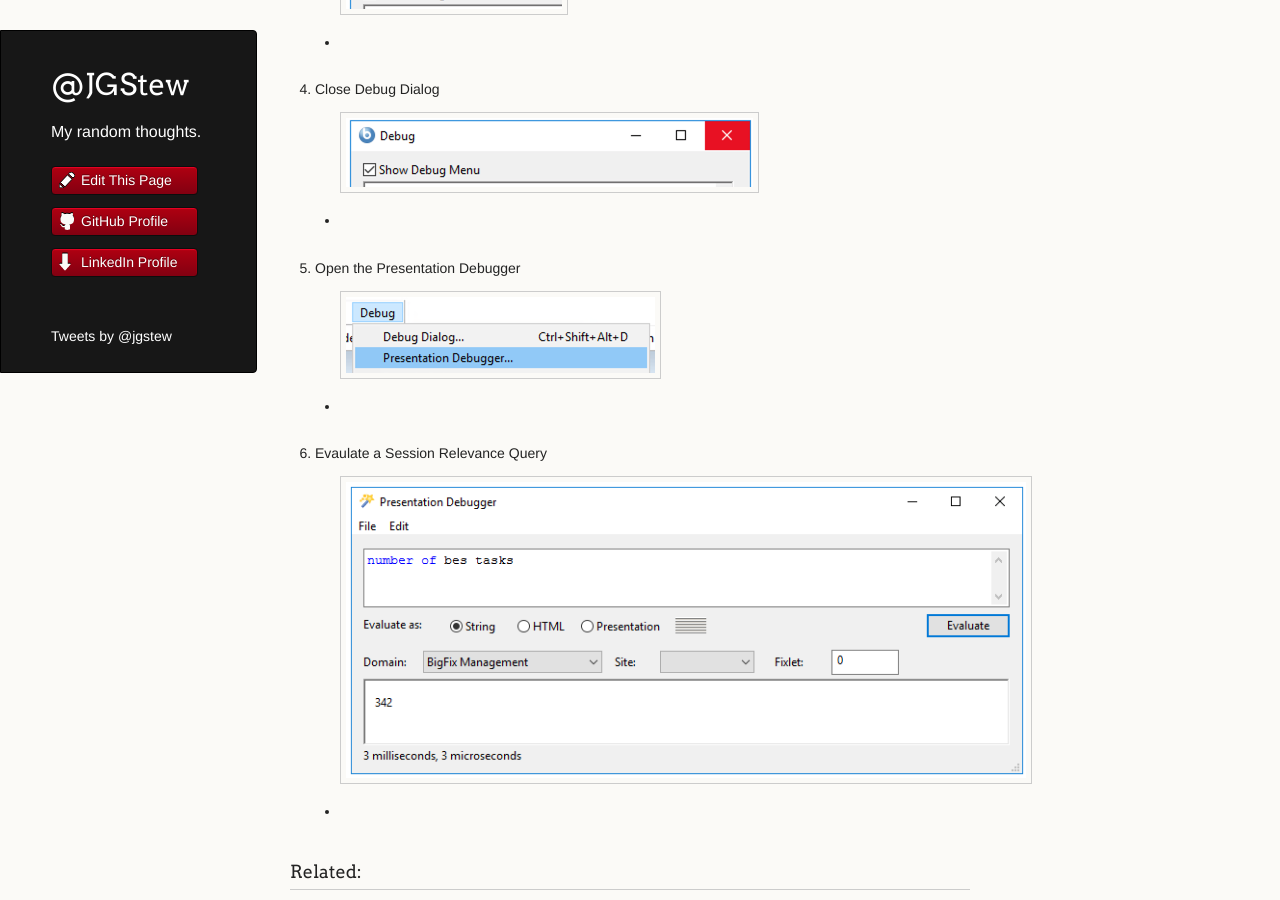
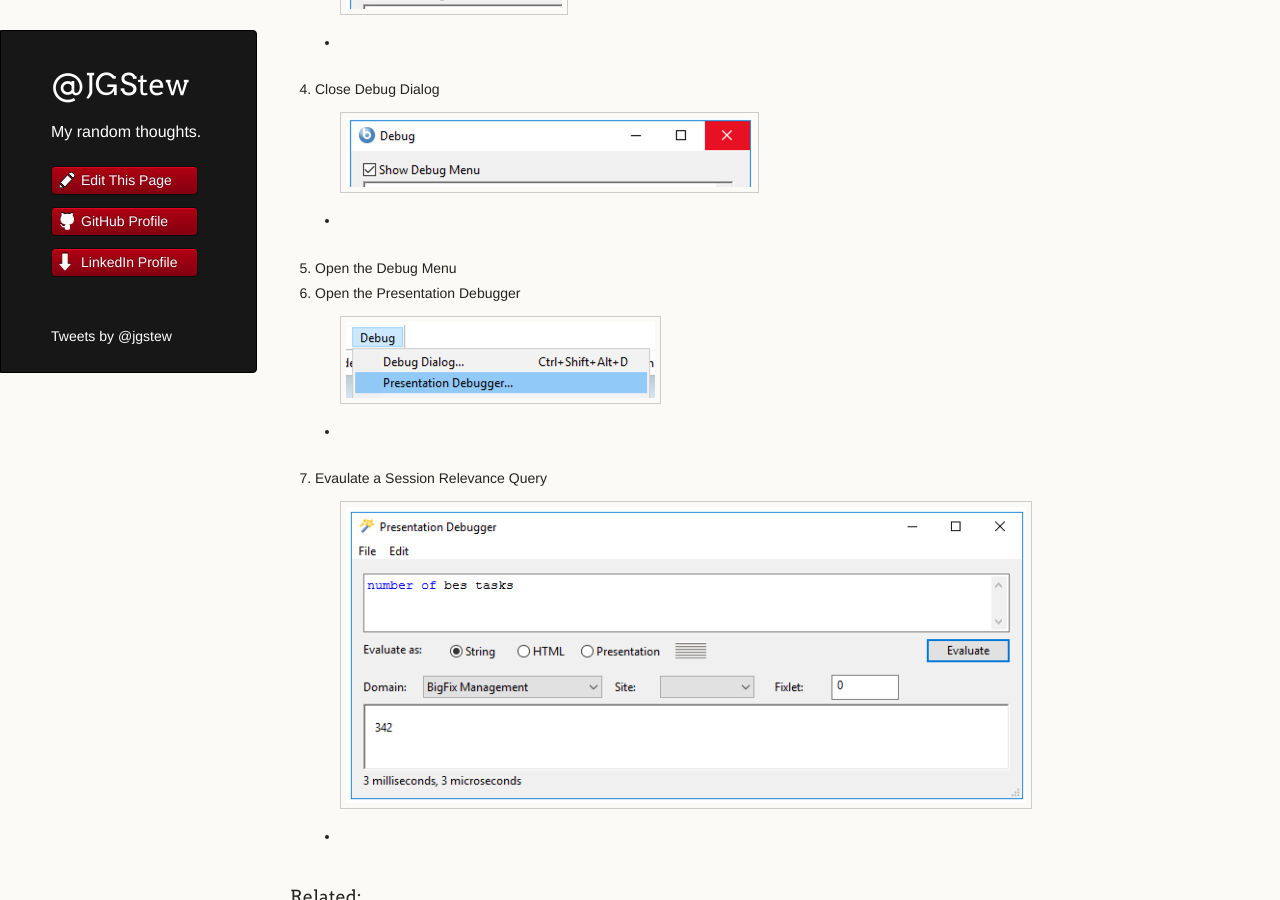
Before and after one commit to jgstew/jgstew.github.io, a Jekyll site: the page built from _posts/2018-10-28-Open-BigFix-Console-Presentation-Debugger.md, in a window 1280 px wide and 900 px high, scrolled down 384 px. Built offline with Jekyll 4.4.1, drawn with Linux system fonts in a browser that asks for light colours; nearby versions of some CDN libraries; comment, search, counter and statistics services are not loaded.

Commit message:
Update 2018-10-28-Open-BigFix-Console-Presentation-Debugger.md

```diff
--- a/_posts/2018-10-28-Open-BigFix-Console-Presentation-Debugger.md
+++ b/_posts/2018-10-28-Open-BigFix-Console-Presentation-Debugger.md
@@ -7,6 +7,7 @@
     * ![Show Debug Menu](/images/BigFix/Console/ShowDebugMenuCheckbox.png)
 1. Close Debug Dialog
     * ![Close Debug Menu](/images/BigFix/Console/ShowDebugMenuCheckedClose.png)
+1. Open the Debug Menu
 1. Open the Presentation Debugger
     * ![Open Presentation Debugger](/images/BigFix/Console/OpenPresentationDebugger.png)
 1. Evaulate a Session Relevance Query
```
